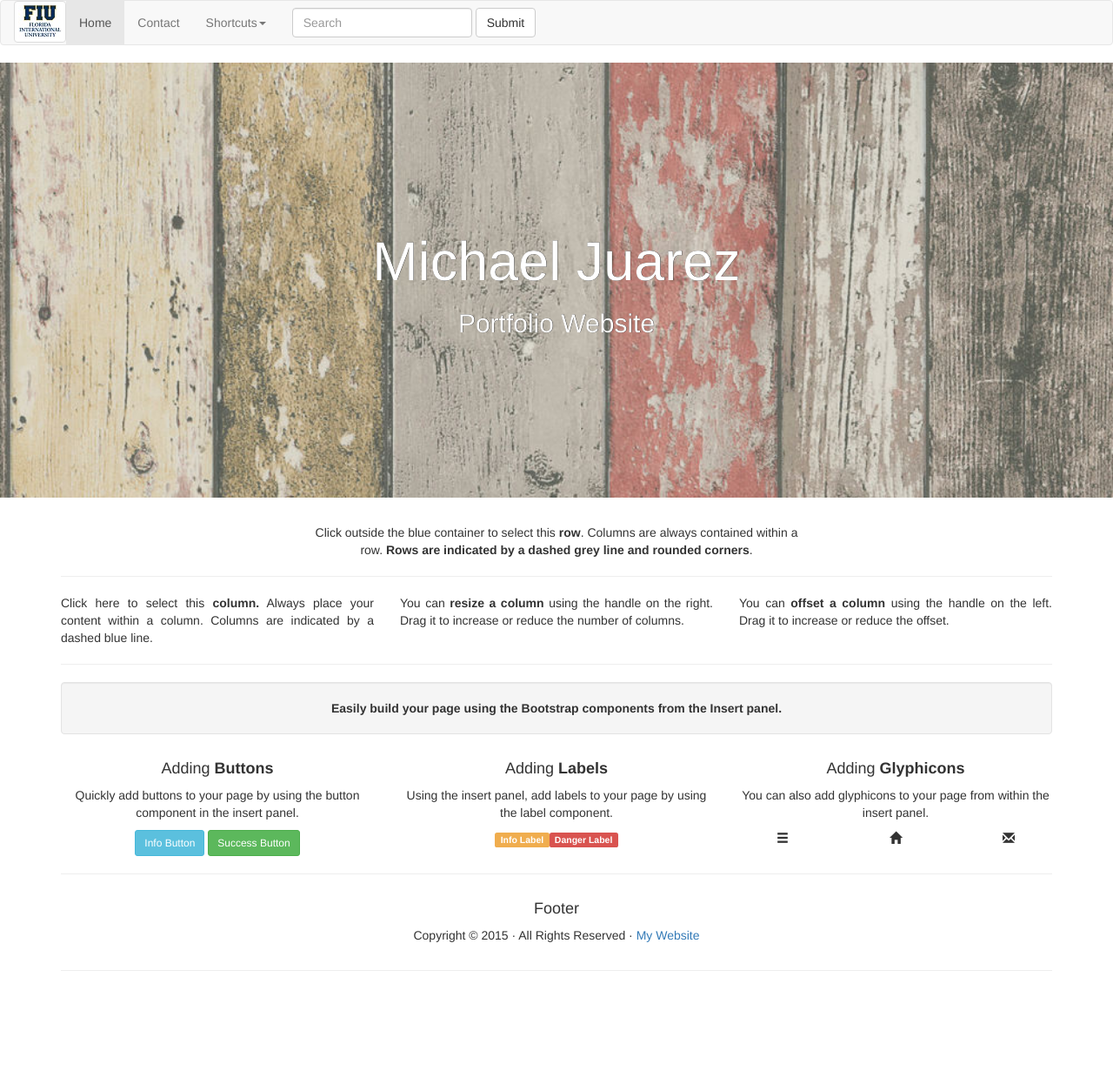
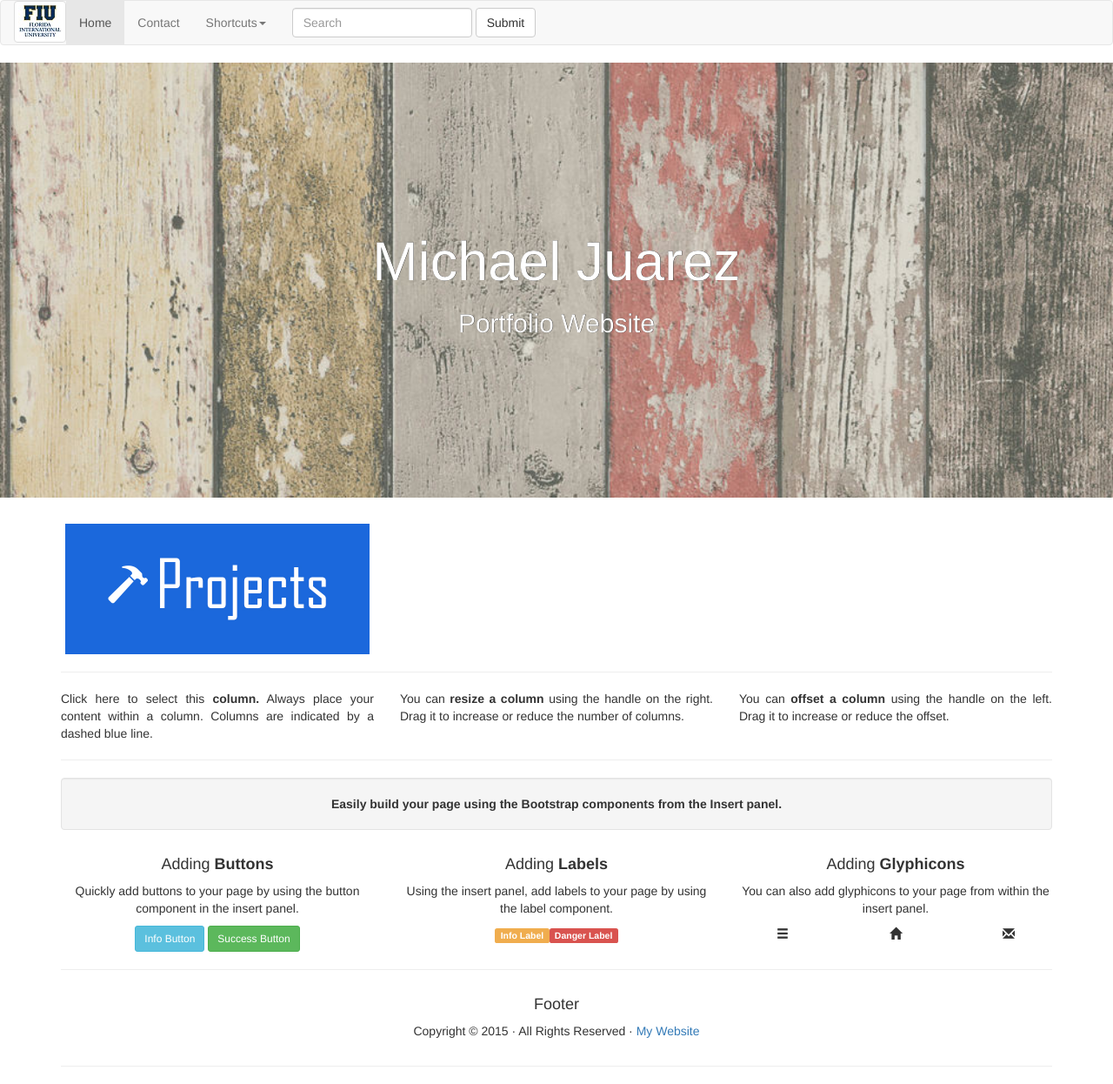
Before and after one commit to MikeJuarez/MikeJuarez.github.io, a Jekyll site: the page index.html, which Jekyll copies as it is, in a window 1280 px wide. Shown: the whole page at 87% size. Built offline with Jekyll 4.4.1, drawn with Linux system fonts in a browser that asks for light colours; before the commit the page ends 1136 px from its top, so only the background shows below that.

Commit message:
Adding projects link and image

```diff
--- a/index.html
+++ b/index.html
@@ -76,7 +76,7 @@
 
 <div class="container">
   <div class="row text-center">
-    <div class="col-md-6 col-md-offset-3">Click outside the blue container to select this <strong>row</strong>. Columns are always contained within a row. <strong>Rows are indicated by a dashed grey line and rounded corners</strong>. </div>
+    <div class="col-sm-4"><a href"http://www.google.com"><img src="Link-Projects.jpg" width="350"/></a></div>
   </div>
   <hr>
   <div class="row">
```
Also changed, not shown: Link-Projects.jpg (added).
